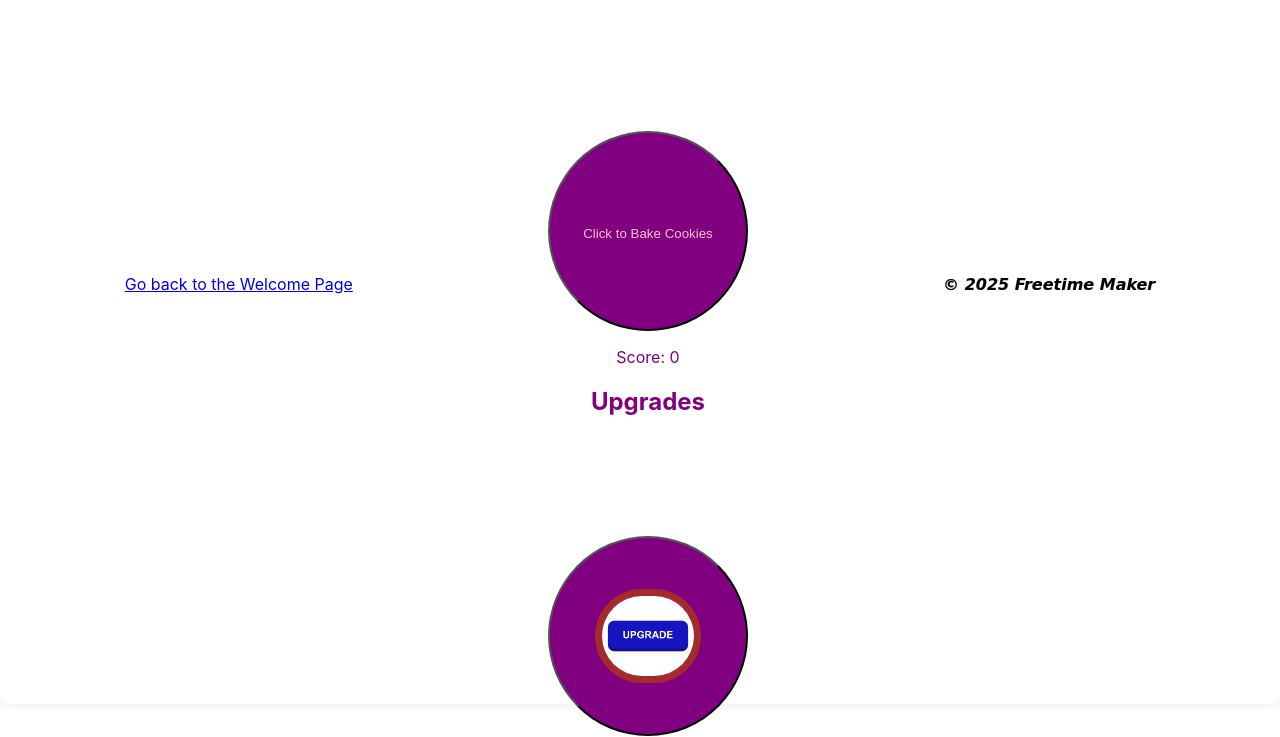
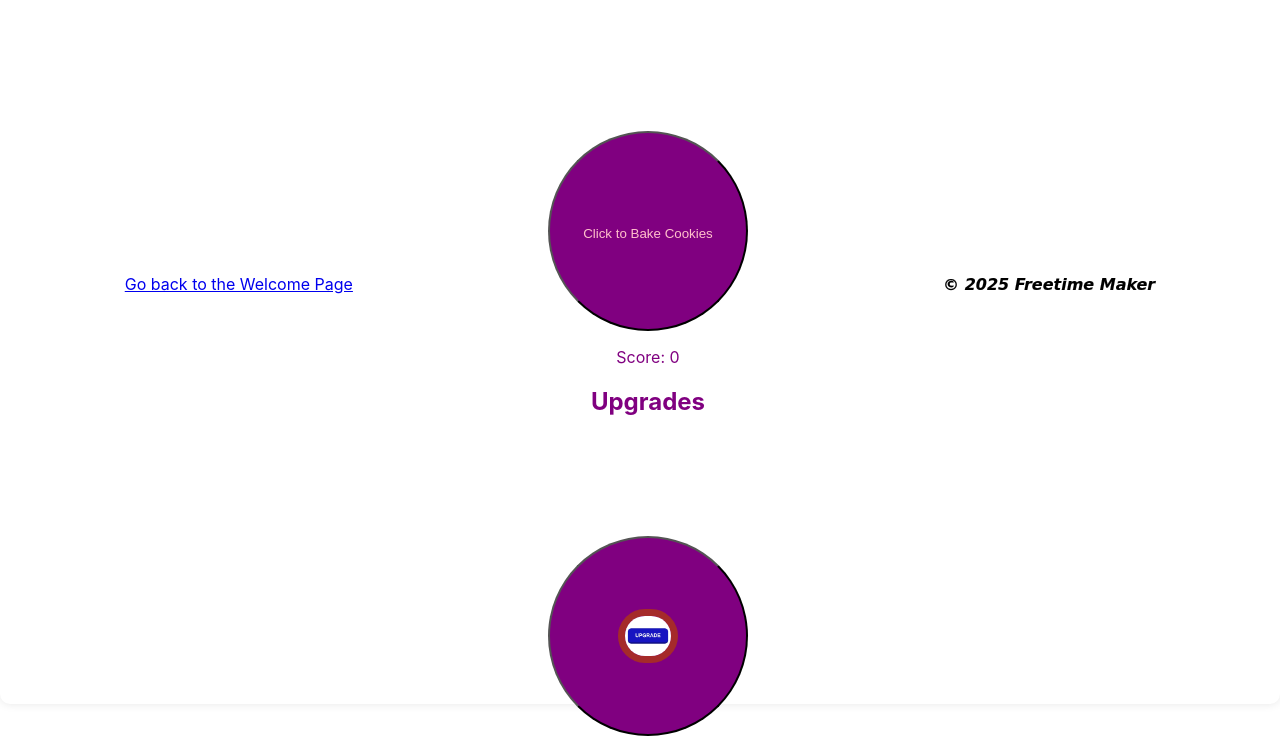
Before and after one commit to FreetimeMaker/Multiple-Clicker-Online, a website: page HTML/Game.html in a window 1280 px wide. Shown: the part 136-873 px from the top of the page. Drawn offline with Linux system fonts and the light colour scheme; files that its build step writes are made by us from their sources; files whose address does not match are found by name; a web font is replaced by a local one.

Commit message:
fixed some bugs

```diff
--- a/src/All.Pages.css
+++ b/src/All.Pages.css
@@ -1,8 +1,8 @@
 img {
     height: auto;
     width: auto;
-    max-width: 50%;
-    max-height: 50%;
+    max-width: 25%;
+    max-height: 25%;
     margin: 10px;
     max-height: 50%;
     display: block;
```
Also changed, not shown: HTML/Upgrades.html (+1 -1 lines).
